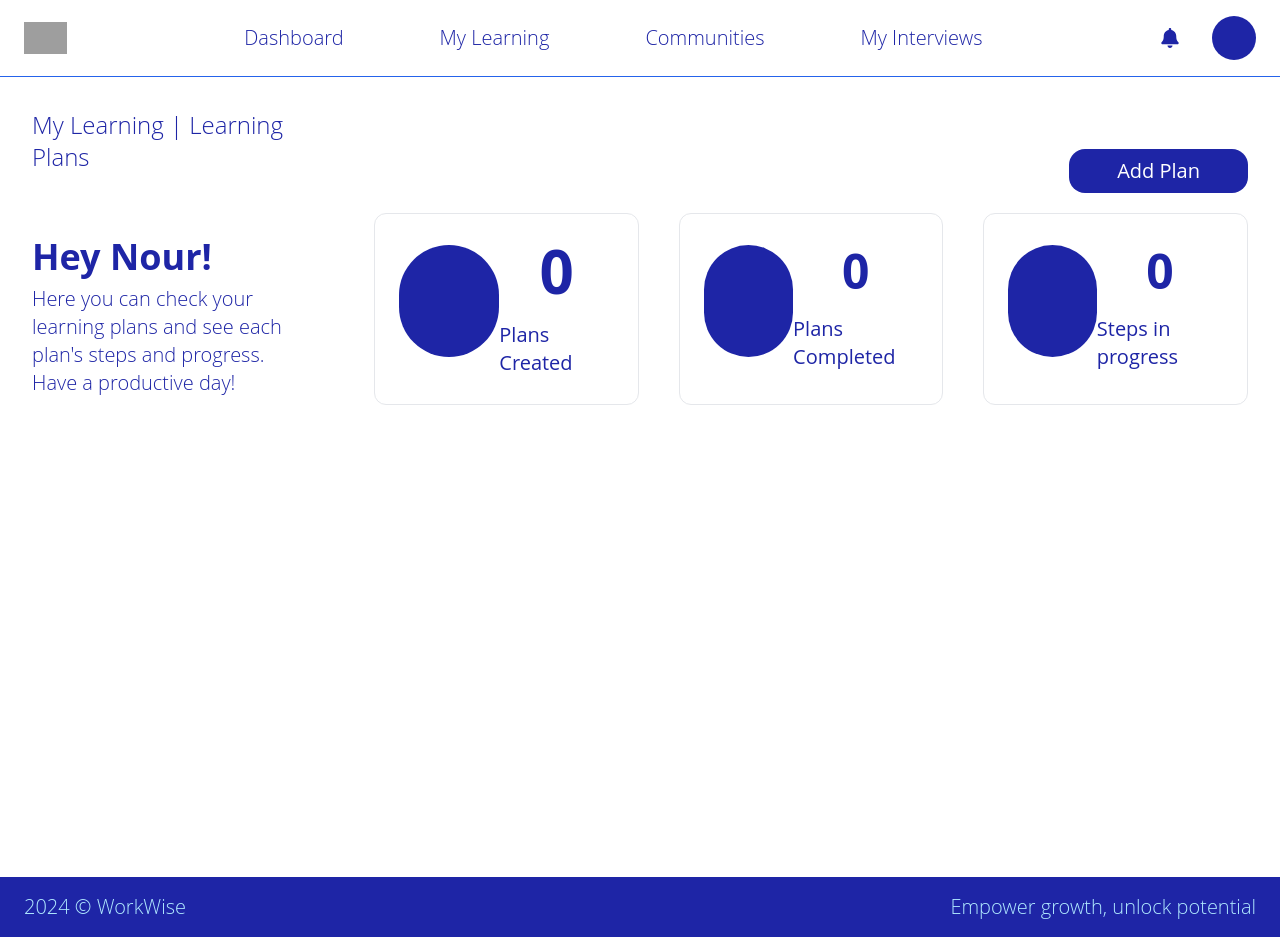
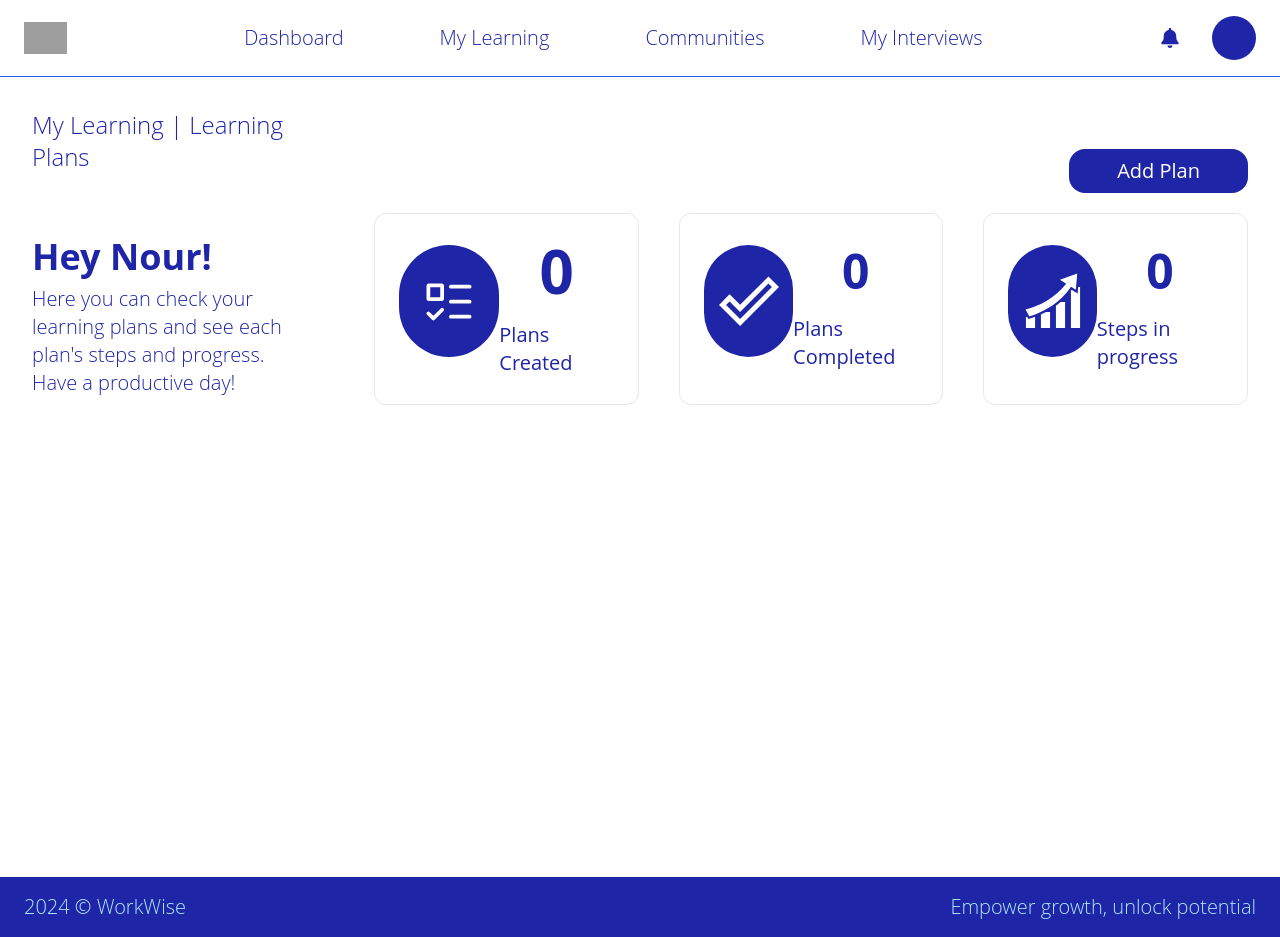
Before and after one commit to Tarek-Al-Khatib/frontend, a React (Create React App) app: page /learning in a window 1280 px wide. Built offline with nearby package versions, Linux system fonts and the light colour scheme; grey boxes are pictures that could not be loaded.

Commit message:
Added icons to the learning page

```diff
--- a/src/pages/Learning/Learning.jsx
+++ b/src/pages/Learning/Learning.jsx
@@ -5,9 +5,13 @@ import Navbar from "../../components/Navbar/Navbar";
 import Footer from "../../components/Footer/Footer";
 import Completed from "../../assets/completed.png";
 import Progress from "../../assets/progress.png";
+import { PiTreeStructureBold } from "react-icons/pi";
 import { Divider } from "@mui/material";
 import { learningContext } from "../../contexts/LearningContext/LearningContext";
 import { authContext } from "../../contexts/AuthContext/AuthContext";
+import { MdAddTask, MdDoneOutline } from "react-icons/md";
+import { GiProgression } from "react-icons/gi";
+import { GoTasklist } from "react-icons/go";
 
 const Learning = () => {
   const {
@@ -115,7 +119,9 @@ const Learning = () => {
             </div>
             <div className="flex justify-center gap-10 h-60">
               <div className="flex items-center justify-center w-2/5 p-6 bg-white border border-gray-200 h-4/5 rounded-xl">
-                <div className="flex items-center justify-center mb-4 rounded-full w-28 h-28 bg-navy"></div>
+                <div className="flex items-center justify-center mb-4 rounded-full w-28 h-28 bg-navy">
+                  <GoTasklist size={60} color="white" />
+                </div>
                 <div>
                   <div className="mb-5 text-6xl font-bold text-center text-navy">
                     {learningPlans.length}
@@ -127,7 +133,9 @@ const Learning = () => {
               </div>
 
               <div className="flex items-center justify-center w-2/5 p-6 bg-white border border-gray-200 h-4/5 rounded-xl">
-                <div className="flex items-center justify-center mb-4 rounded-full w-28 h-28 bg-navy"></div>
+                <div className="flex items-center justify-center mb-4 rounded-full w-28 h-28 bg-navy">
+                  <MdDoneOutline size={60} color="white" />
+                </div>
                 <div>
                   <div className="mb-5 text-5xl font-bold text-center text-navy ">
                     {learningPlans.filter((l) => l.is_completed).length}
@@ -139,7 +147,9 @@ const Learning = () => {
               </div>
 
               <div className="flex items-center justify-center w-2/5 p-6 bg-white border border-gray-200 h-4/5 rounded-xl">
-                <div className="flex items-center justify-center mb-4 rounded-full w-28 h-28 bg-navy"></div>
+                <div className="flex items-center justify-center mb-4 rounded-full w-28 h-28 bg-navy">
+                  <GiProgression size={60} color="white" />
+                </div>
                 <div>
                   <div className="mb-5 text-5xl font-bold text-center text-navy ">
                     {calculateTotalStepsProgress()}
```
